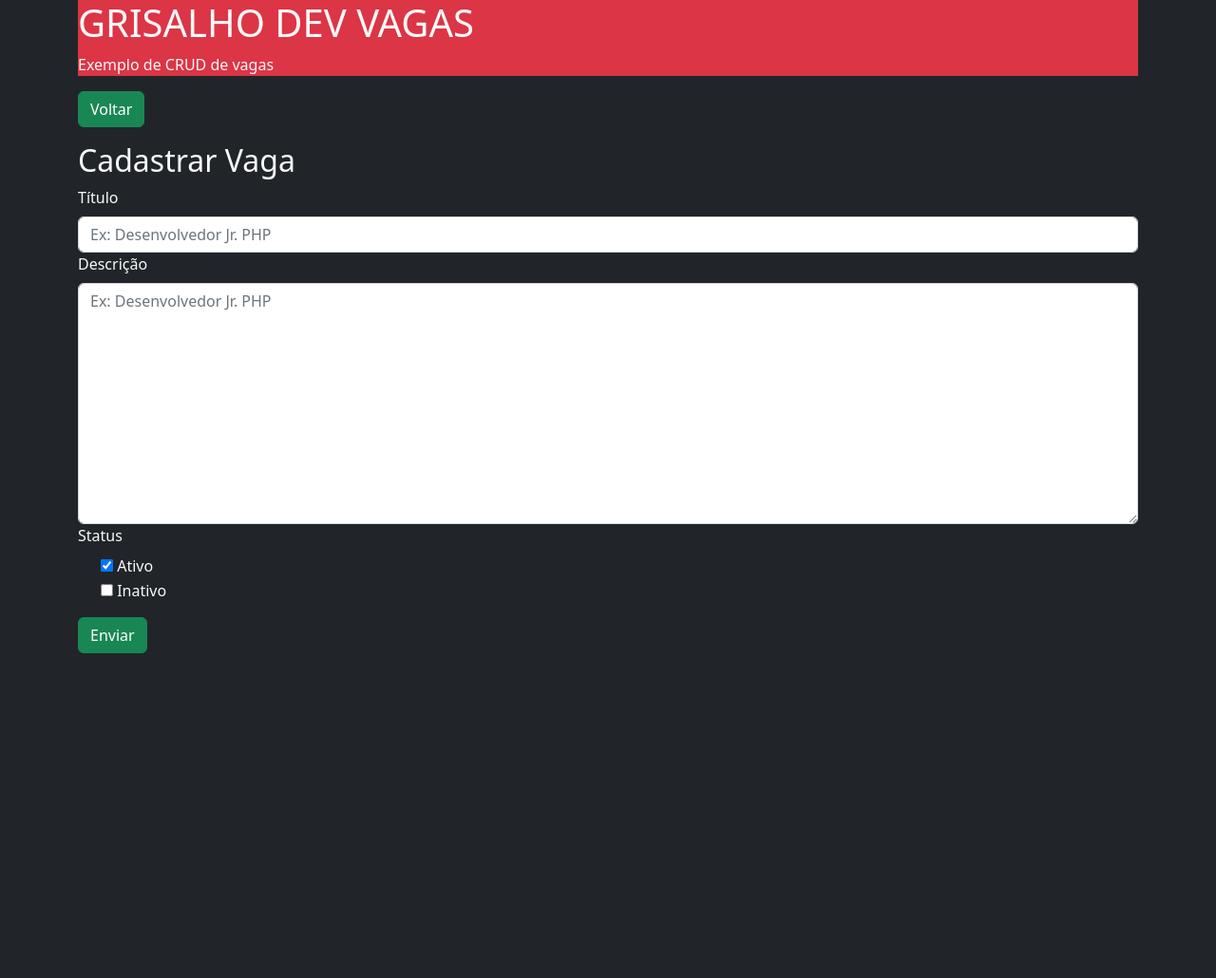
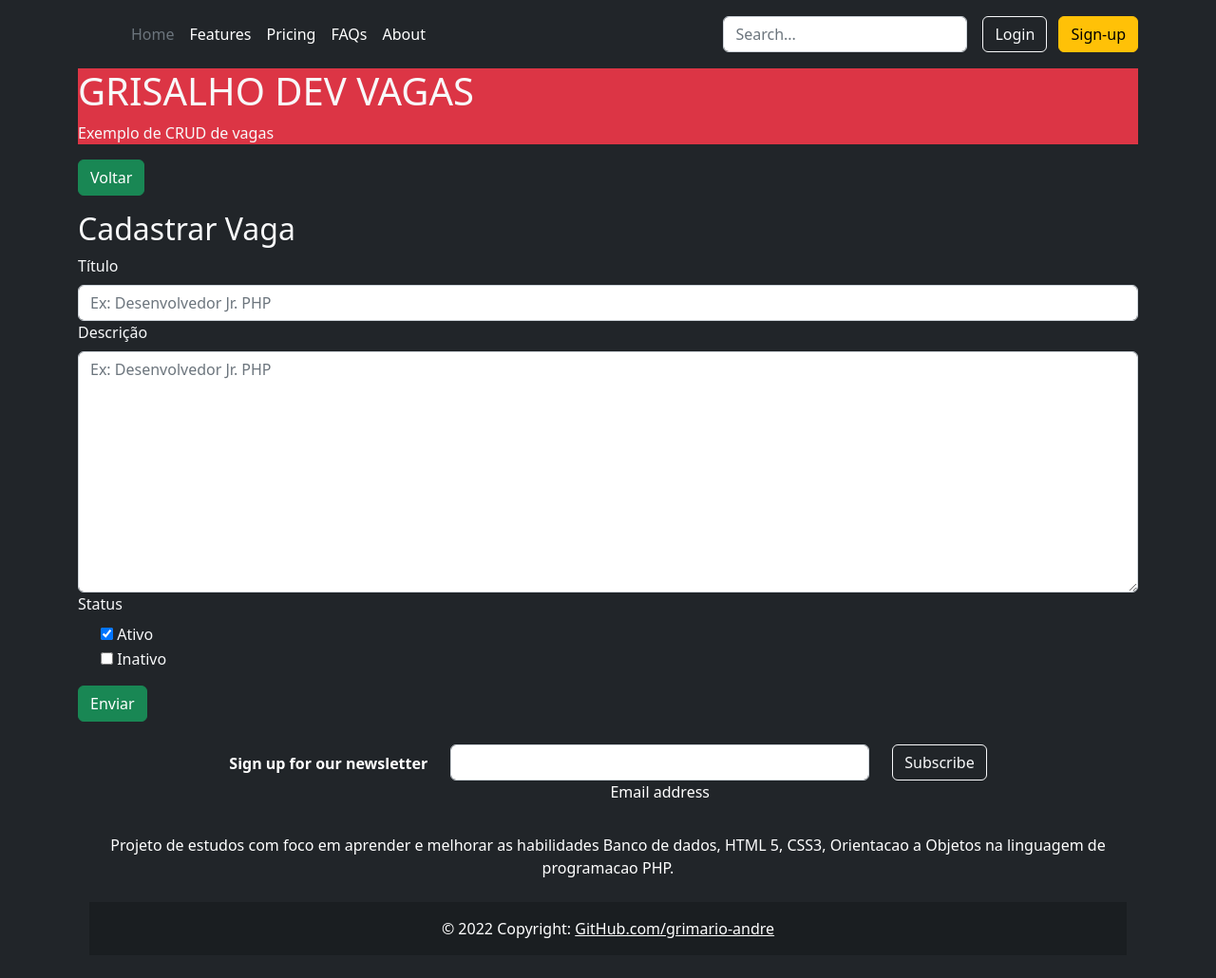
Before and after one commit to grimario-andre/gavagas, a PHP site: page /cadastrar.php in a window 1280 px wide. Shown: the whole page at 95% size. Before the commit the page ends 800 px from the top, so only its background shows below. Run offline with PHP 8.4, Linux system fonts and the light colour scheme.

Commit message:
Nine Commit Changes
Changes on Header, Footer ans form1

```diff
--- a/includes/footer.php
+++ b/includes/footer.php
@@ -1,10 +1,68 @@
-
 <!-- Fim div container -->
 </div>
 
+<!-- Footer -->
+<footer class="bg-dark text-center text-white">
+  <!-- Grid container -->
+  <div class="container p-4">
+    <!-- Section: Form -->
+    <section class="">
+      <form action="">
+        <!--Grid row-->
+        <div class="row d-flex justify-content-center">
+          <!--Grid column-->
+          <div class="col-auto">
+            <p class="pt-2">
+              <strong>Sign up for our newsletter</strong>
+            </p>
+          </div>
+          <!--Grid column-->
+
+          <!--Grid column-->
+          <div class="col-md-5 col-12">
+            <!-- Email input -->
+            <div class="form-outline form-white mb-4">
+              <input type="email" id="form5Example21" class="form-control" />
+              <label class="form-label" for="form5Example21">Email address</label>
+            </div>
+          </div>
+          <!--Grid column-->
+
+          <!--Grid column-->
+          <div class="col-auto">
+            <!-- Submit button -->
+            <button type="submit" class="btn btn-outline-light mb-4">
+              Subscribe
+            </button>
+          </div>
+          <!--Grid column-->
+        </div>
+        <!--Grid row-->
+      </form>
+    </section>
+    <!-- Section: Form -->
+
+    <!-- Section: Text -->
+    <section class="mb-4">
+      <p>
+        Projeto de estudos com foco em aprender e melhorar as habilidades Banco de dados, HTML 5, CSS3, Orientacao a Objetos na linguagem de programacao PHP.
+      </p>
+    </section>
+    <!-- Section: Text -->
+
+    <!-- Copyright -->
+  <div class="text-center p-3" style="background-color: rgba(0, 0, 0, 0.2);">
+    © 2022 Copyright:
+    <a class="text-white" target="_blank" href="https://github.com/grimario-andre/gavagas">GitHub.com/grimario-andre</a>
+  </div>
+  <!-- Copyright -->
+</footer>
+<!-- Footer -->
+
+<!-- SCRIPSTS -->
 <script src="https://cdn.jsdelivr.net/npm/bootstrap@5.2.0/dist/js/bootstrap.bundle.min.js" integrity="sha384-A3rJD856KowSb7dwlZdYEkO39Gagi7vIsF0jrRAoQmDKKtQBHUuLZ9AsSv4jD4Xa" crossorigin="anonymous"></script>
-    <script src="https://cdn.jsdelivr.net/npm/@popperjs/core@2.11.5/dist/umd/popper.min.js" integrity="sha384-Xe+8cL9oJa6tN/veChSP7q+mnSPaj5Bcu9mPX5F5xIGE0DVittaqT5lorf0EI7Vk" crossorigin="anonymous"></script>
-    <script src="https://cdn.jsdelivr.net/npm/bootstrap@5.2.0/dist/js/bootstrap.min.js" integrity="sha384-ODmDIVzN+pFdexxHEHFBQH3/9/vQ9uori45z4JjnFsRydbmQbmL5t1tQ0culUzyK" crossorigin="anonymous"></script>
+<script src="https://cdn.jsdelivr.net/npm/@popperjs/core@2.11.5/dist/umd/popper.min.js" integrity="sha384-Xe+8cL9oJa6tN/veChSP7q+mnSPaj5Bcu9mPX5F5xIGE0DVittaqT5lorf0EI7Vk" crossorigin="anonymous"></script>
+<script src="https://cdn.jsdelivr.net/npm/bootstrap@5.2.0/dist/js/bootstrap.min.js" integrity="sha384-ODmDIVzN+pFdexxHEHFBQH3/9/vQ9uori45z4JjnFsRydbmQbmL5t1tQ0culUzyK" crossorigin="anonymous"></script>
 
 </body>
 
--- a/includes/formulario1.php
+++ b/includes/formulario1.php
@@ -2,7 +2,7 @@
 
     <section>
         <a href="index.php">
-            <button class="btn btn-success">Voltar</button>
+            <button type="submit" class="btn btn-success">Voltar</button>
         </a>
     </section>
 
--- a/includes/header.php
+++ b/includes/header.php
@@ -9,6 +9,34 @@
 </head>
 
 <body class="bg-dark text-light">
+    <header class="p-3 bg-dark text-white">
+        <div class="container">
+            <div class="d-flex flex-wrap align-items-center justify-content-center justify-content-lg-start">
+                <a href="/" class="d-flex align-items-center mb-2 mb-lg-0 text-white text-decoration-none">
+                    <svg class="bi me-2" width="40" height="32" role="img" aria-label="Bootstrap">
+                        <use xlink:href="#bootstrap"></use>
+                    </svg>
+                </a>
+
+                <ul class="nav col-12 col-lg-auto me-lg-auto mb-2 justify-content-center mb-md-0">
+                    <li><a href="#" class="nav-link px-2 text-secondary">Home</a></li>
+                    <li><a href="#" class="nav-link px-2 text-white">Features</a></li>
+                    <li><a href="#" class="nav-link px-2 text-white">Pricing</a></li>
+                    <li><a href="#" class="nav-link px-2 text-white">FAQs</a></li>
+                    <li><a href="#" class="nav-link px-2 text-white">About</a></li>
+                </ul>
+
+                <form class="col-12 col-lg-auto mb-3 mb-lg-0 me-lg-3">
+                    <input type="search" class="form-control form-control-dark" placeholder="Search..." aria-label="Search">
+                </form>
+
+                <div class="text-end">
+                    <button type="button" class="btn btn-outline-light me-2">Login</button>
+                    <button type="button" class="btn btn-warning">Sign-up</button>
+                </div>
+            </div>
+        </div>
+    </header>
 
     <!-- Inicio div container -->
     <div class="container">
```
